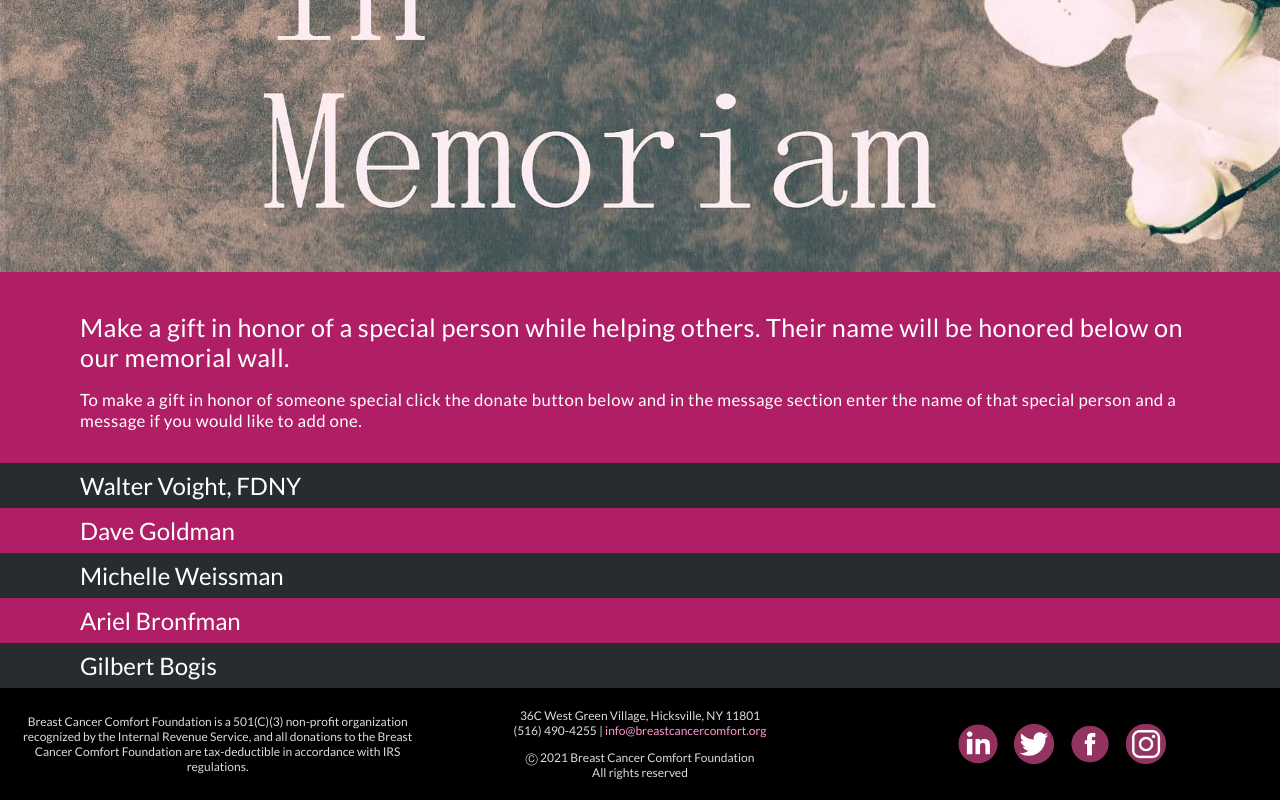
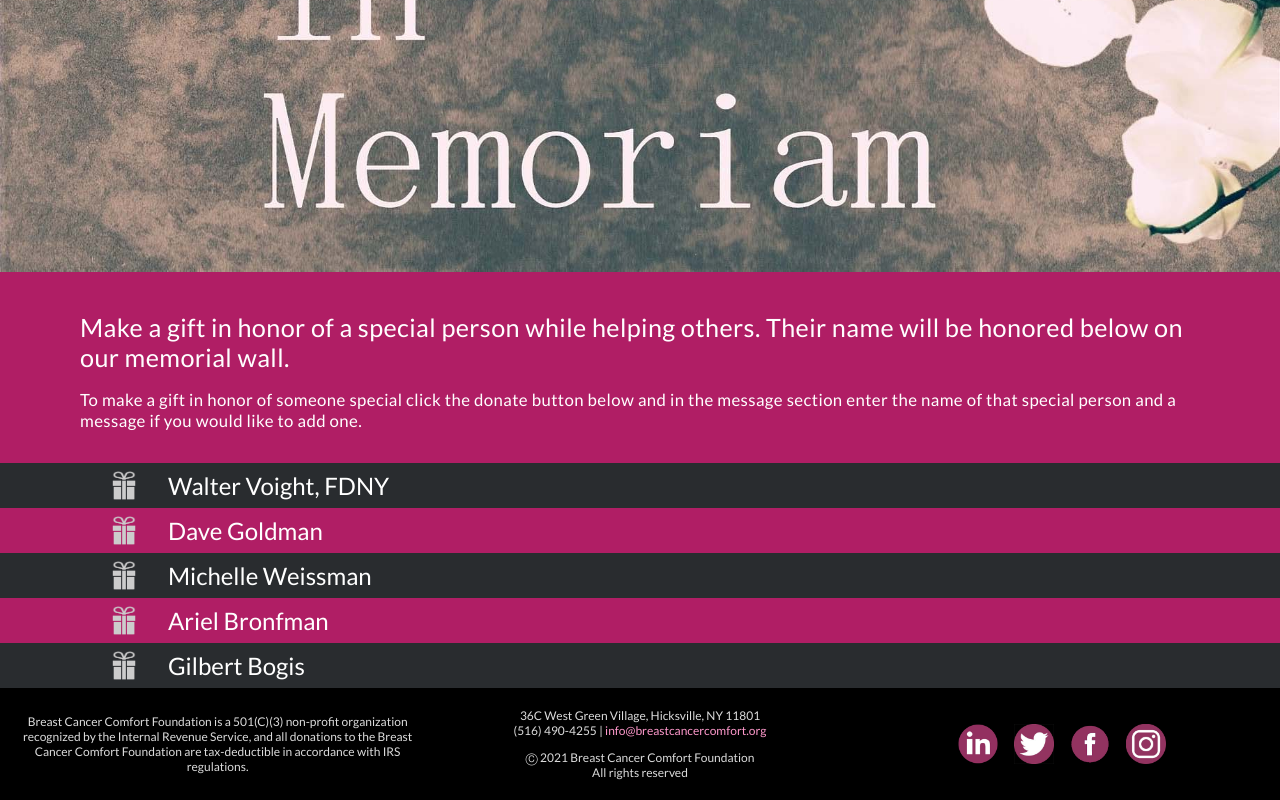
Before and after one commit to vishalicious213/bcc-v2, a Next.js app: page /memory in a window 1280 px wide. Shown: the part 477-1277 px from the top of the page. Built offline with nearby package versions, Linux system fonts and the light colour scheme.

Commit message:
added gift images to memorial list

```diff
--- a/pages/memory.js
+++ b/pages/memory.js
@@ -23,12 +23,12 @@ export default function Memory() {
                 <p>To make a gift in honor of someone special click the donate button below and in the message section enter the name of that special person and a message if you would like to add one.</p>
             </section>
 
-            <section>
-                    <h2 className='grey mem-h2'>Walter Voight, FDNY</h2>
-                    <h2 className='pink mem-h2'>Dave Goldman</h2>
-                    <h2 className='grey mem-h2'>Michelle Weissman</h2>
-                    <h2 className='pink mem-h2'>Ariel Bronfman</h2>
-                    <h2 className='grey mem-h2'>Gilbert Bogis</h2>
+            <section className='memorial-list'>
+                    <h2 className='grey mem-h2'><img src='/gift.png' />Walter Voight, FDNY</h2>
+                    <h2 className='pink mem-h2'><img src='/gift.png' />Dave Goldman</h2>
+                    <h2 className='grey mem-h2'><img src='/gift.png' />Michelle Weissman</h2>
+                    <h2 className='pink mem-h2'><img src='/gift.png' />Ariel Bronfman</h2>
+                    <h2 className='grey mem-h2'><img src='/gift.png' />Gilbert Bogis</h2>
             </section>
         </main>
 
@@ -45,6 +45,7 @@ export default function Memory() {
                 background-color: #b01e65;
                 margin: 0;
                 padding: .5rem 0 .5rem 5rem;
+                display: flex;
             }
 
             .grey {
@@ -52,6 +53,12 @@ export default function Memory() {
                 background-color: #292c2f;
                 margin: 0;
                 padding: .5rem 0 .5rem 5rem;
+                display: flex;
+            }
+
+            .memorial-list img {
+                width: 1.5rem;
+                margin: 0 2rem;
             }
             `}
         </style>
```
